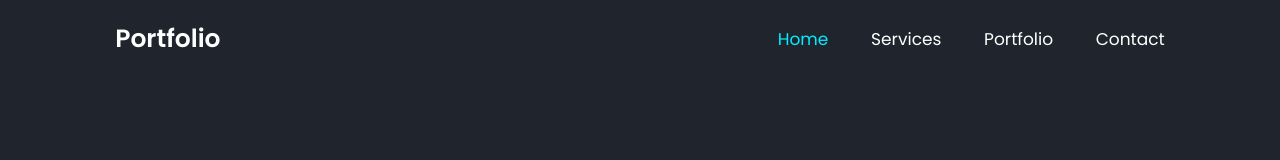
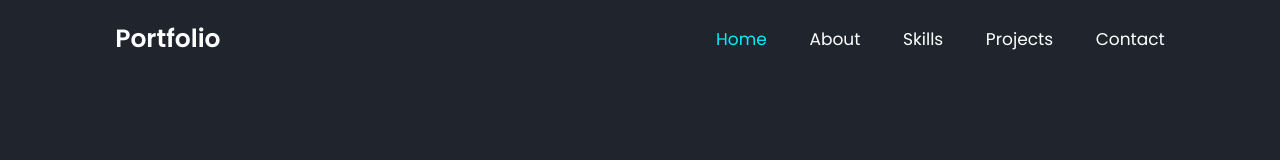
Before and after one commit to Ashik0101/Ashik0101.github.io, a plain HTML site: page index.html in a window 1280 px wide. Drawn offline with nearby package versions, Linux system fonts and the light colour scheme.

Commit message:
second commit

```diff
--- a/index.html
+++ b/index.html
@@ -20,11 +20,13 @@
       <i class="bx bx-menu" id="menu-icon"></i>
 
       <nav class="navbar">
-        <a href="#home" class="active">Home</a>
-        <a href="#services">Services</a>
-        <a href="#portfolio">Portfolio</a>
-        <a href="#contact">Contact</a>
+        <a href="#home" id="home" class="active">Home</a>
+        <a href="#about" id="about" class="about section">About</a>
+        <a href="#skills" id="skills">Skills</a>
+        <a href="#project" id="projects">Projects</a>
+        <a href="#contact" id="contact">Contact</a>
       </nav>
     </header>
   </body>
+  SS
 </html>
```
